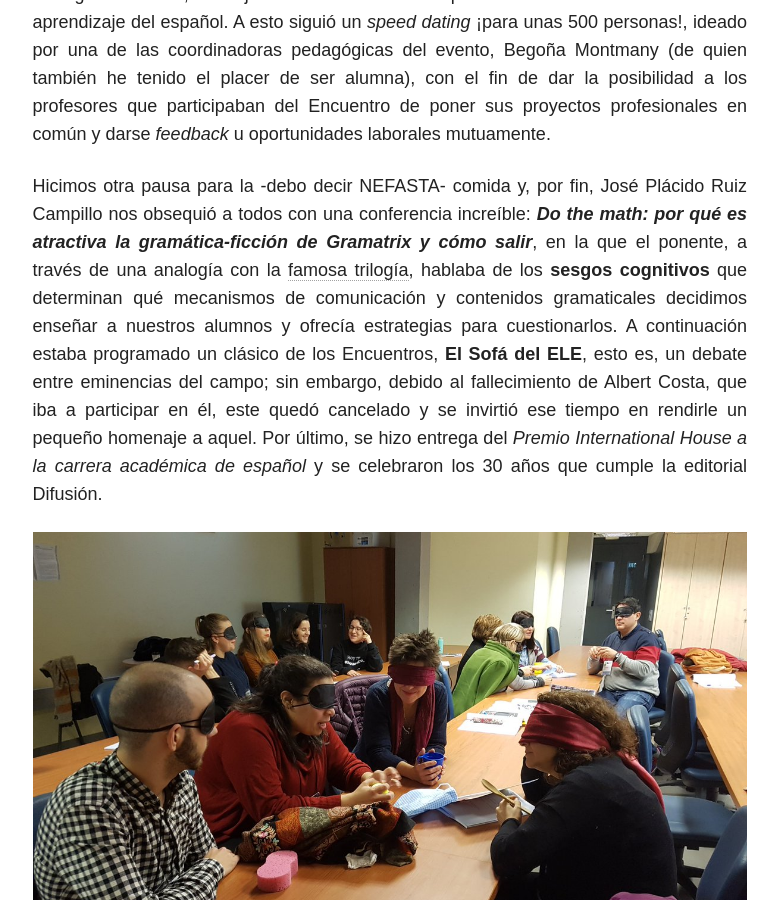
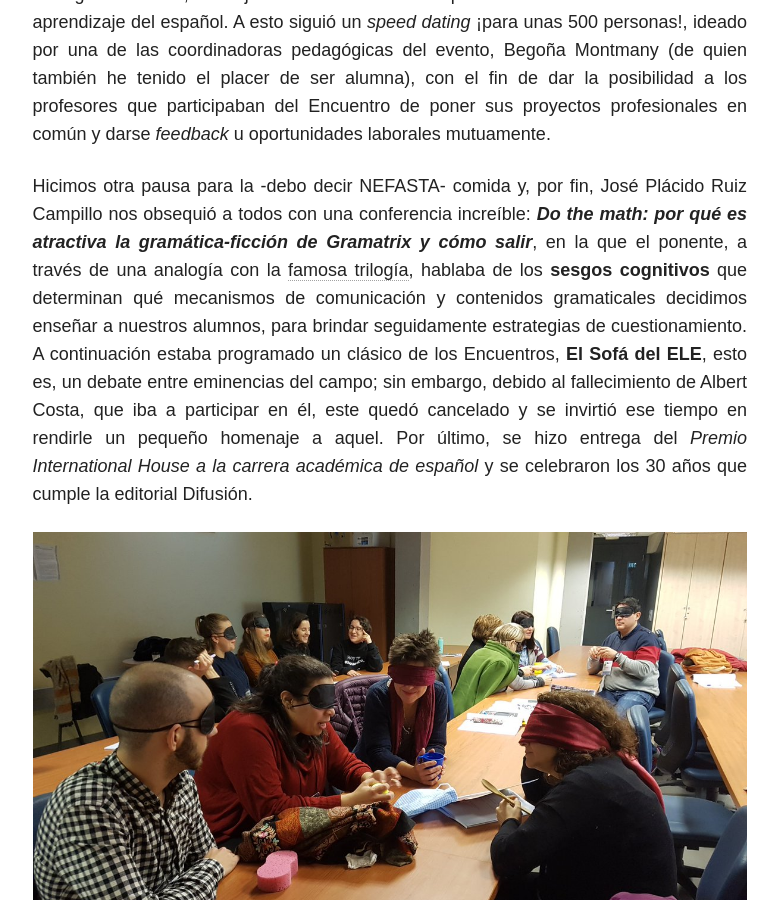
Before and after one commit to immalopez/immalopez.github.io, a Jekyll site: the page built from _posts/blog/2018-12-27-yo-una-joven-padawan.md, in a window 1280 px wide and 900 px high, scrolled down 2217 px. Shown: the whole window, without its empty margins (347-1125 px from the left). Built offline with Jekyll 4.4.1, drawn with Linux system fonts in a browser that asks for light colours; nearby versions of some CDN libraries; comment, search, counter and statistics services are not loaded.

Commit message:
Update 2018-12-27-yo-una-joven-padawan.md

```diff
--- a/_posts/blog/2018-12-27-yo-una-joven-padawan.md
+++ b/_posts/blog/2018-12-27-yo-una-joven-padawan.md
@@ -25,7 +25,7 @@
 
 Tras una breve pausa -no sé si estudiada- para tomar café y saludar al resto de asistentes, tuvo lugar la segunda conferencia del día, en esta ocasión de la mano de Fernando Trujillo: **_Socialización en el aula de ELE: ocupando el espacio entre Facebook y la cafetería_**, cuyo objetivo era meditar acerca de cómo el docente puede contribuir a la «socialización más rica, profunda y variada» de sus pupilos -y, consiguientemente, al mejor desarrollo de su competencia comunicativa- a través del aprendizaje del español. A esto siguió un _speed dating_ ¡para unas 500 personas!, ideado por una de las coordinadoras pedagógicas del evento, Begoña Montmany (de quien también he tenido el placer de ser alumna), con el fin de dar la posibilidad a los profesores que participaban del Encuentro de poner sus proyectos profesionales en común y darse _feedback_ u oportunidades laborales mutuamente.
 
-Hicimos otra pausa para la -debo decir NEFASTA- comida y, por fin, José Plácido Ruiz Campillo nos obsequió a todos con una conferencia increíble: **_Do the math: por qué es atractiva la gramática-ficción de Gramatrix y cómo salir_**, en la que el ponente, a través de una analogía con la <a href="https://es.wikipedia.org/wiki/Matrix" target="_blank">famosa trilogía</a>, hablaba de los **sesgos cognitivos** que determinan qué mecanismos de comunicación y contenidos gramaticales decidimos enseñar a nuestros alumnos y ofrecía estrategias para cuestionarlos. A continuación estaba programado un clásico de los Encuentros, **El Sofá del ELE**, esto es, un debate entre eminencias del campo; sin embargo, debido al fallecimiento de Albert Costa, que iba a participar en él, este quedó cancelado y se invirtió ese tiempo en rendirle un pequeño homenaje a aquel. Por último, se hizo entrega del _Premio International House a la carrera académica de español_ y se celebraron los 30 años que cumple la editorial Difusión.
+Hicimos otra pausa para la -debo decir NEFASTA- comida y, por fin, José Plácido Ruiz Campillo nos obsequió a todos con una conferencia increíble: **_Do the math: por qué es atractiva la gramática-ficción de Gramatrix y cómo salir_**, en la que el ponente, a través de una analogía con la <a href="https://es.wikipedia.org/wiki/Matrix" target="_blank">famosa trilogía</a>, hablaba de los **sesgos cognitivos** que determinan qué mecanismos de comunicación y contenidos gramaticales decidimos enseñar a nuestros alumnos, para brindar seguidamente estrategias de cuestionamiento. A continuación estaba programado un clásico de los Encuentros, **El Sofá del ELE**, esto es, un debate entre eminencias del campo; sin embargo, debido al fallecimiento de Albert Costa, que iba a participar en él, este quedó cancelado y se invirtió ese tiempo en rendirle un pequeño homenaje a aquel. Por último, se hizo entrega del _Premio International House a la carrera académica de español_ y se celebraron los 30 años que cumple la editorial Difusión.
 
 ![Taller invidentes](/images/DvAupodWsAANBsF.jpg)
 
```
